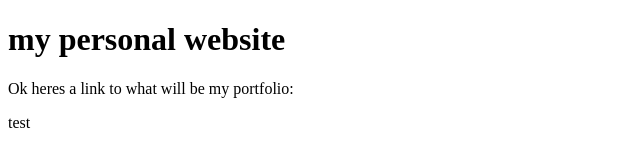
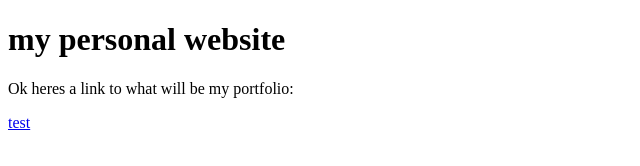
Before and after one commit to a-dehg/portfolio, a plain HTML site: page index.html in a window 1280 px wide. Shown: the full height of the page, 0-640 px from the left. Drawn offline with Linux system fonts and the light colour scheme.

Commit message:
Update index.html

```diff
--- a/index.html
+++ b/index.html
@@ -7,6 +7,6 @@
 <body>
     <h1> my personal website</h1>
     <p>Ok heres a link to what will be my portfolio:</p>
-    <p><a href="https://www.Google.com/"></a>test</p>
+    <p><a href="https://www.Google.com/">test</a></p>
 </body>
 </html>
```
